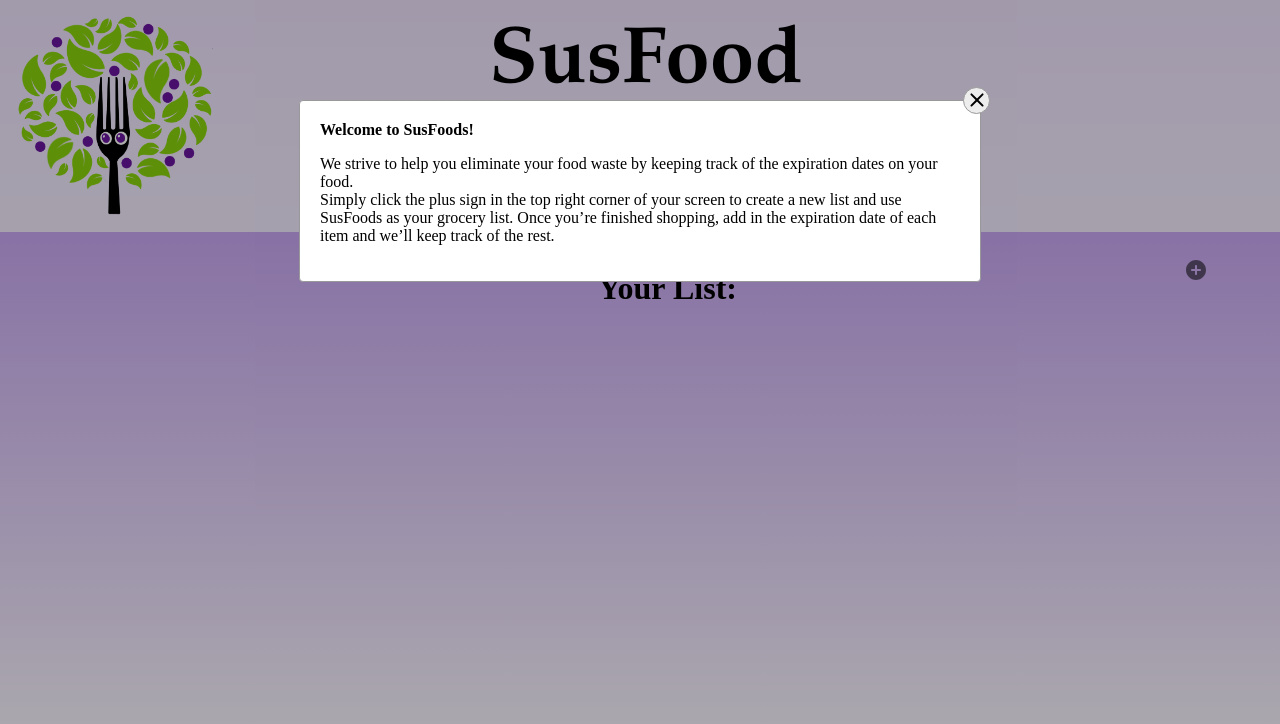
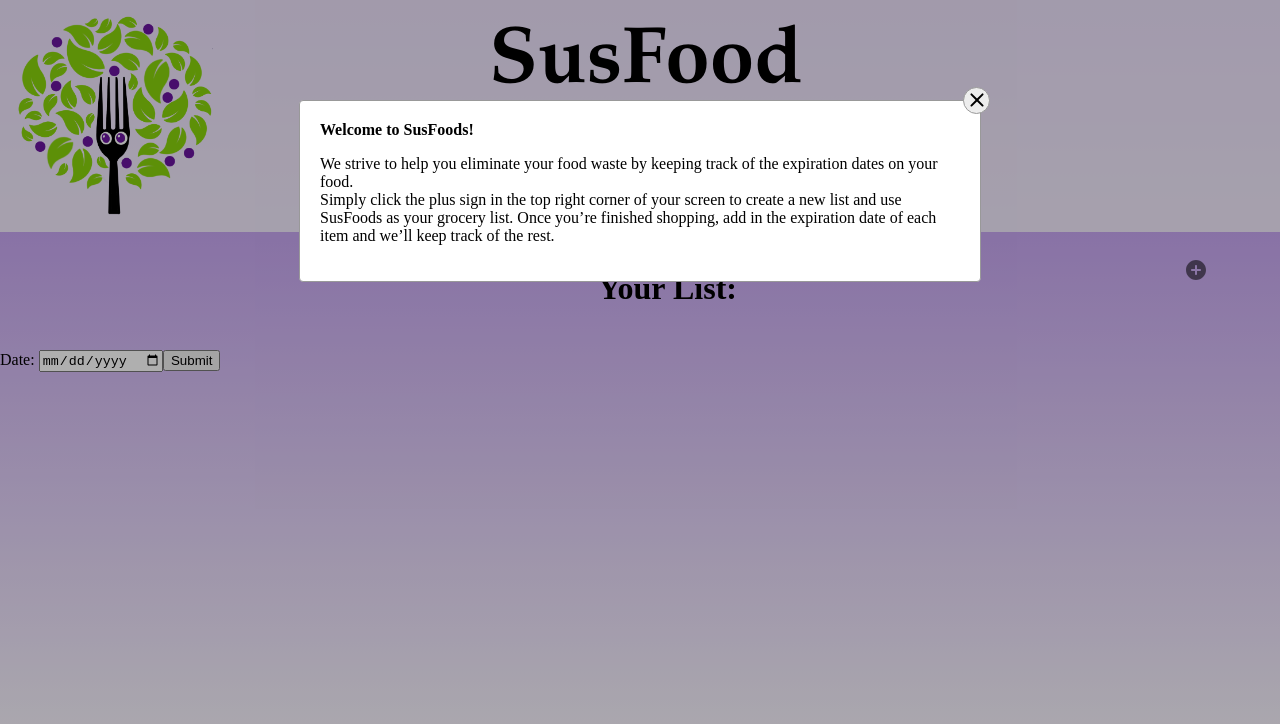
Before and after one commit to Ayon-Bhowmick/HackHolyoke, a React (Create React App) app in the folder sustainability/: page / in a window 1280 px wide. Shown: the top 724 px of the page. Built offline with nearby package versions, Linux system fonts and the light colour scheme.

Commit message:
Added calendar picker

```diff
--- a/sustainability/src/components/MainList/MainList.jsx
+++ b/sustainability/src/components/MainList/MainList.jsx
@@ -98,6 +98,12 @@ const MainList = () => {
 
             <h4>Your List:</h4>
 
+            <form>
+                <label for="dt">Date: </label>
+                <input name="dt" type="date" />
+                <input type="submit" />
+            </form>
+
             <div>
                 {list.map((x) => {
                     return (
```
